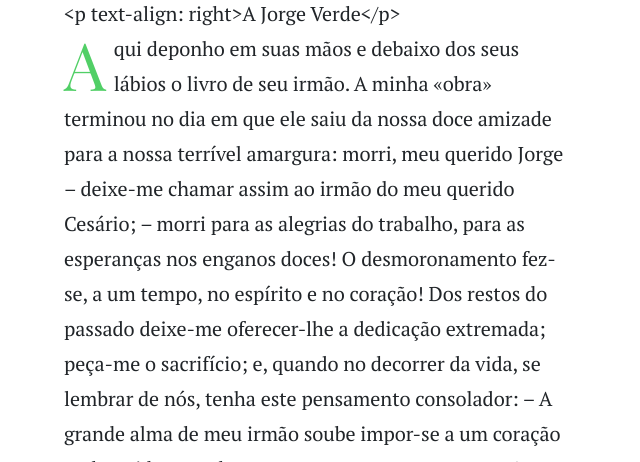
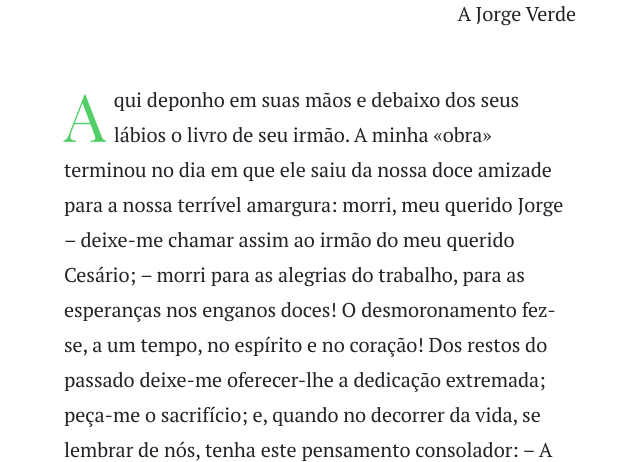
Before and after one commit to nunogand/primavera, a Jekyll site: the page built from _posts/2020-08-15-dedicatoria.md, in a window 1280 px wide and 900 px high, cut to the strip 438-900 px from the top of the window. Shown: the whole strip, without its empty margins (0-640 px from the left). Built offline with Jekyll 4.4.1, drawn with Linux system fonts in a browser that asks for light colours.

Commit message:
Update 2020-08-15-dedicatoria.md

```diff
--- a/_posts/2020-08-15-dedicatoria.md
+++ b/_posts/2020-08-15-dedicatoria.md
@@ -4,7 +4,7 @@ title: Dedicatoria
 image: capa
 category: indice
 ---
-<p text-align: right>A Jorge Verde</p>
+<p style="text-align:right">A Jorge Verde</p>
 <br/>
 <span class="caps" alt="A"></span>qui deponho em suas mãos e debaixo dos seus lábios o livro de seu irmão. A minha «obra» terminou no dia em que ele saiu da nossa doce amizade para a nossa terrível amargura: morri, meu querido Jorge – deixe-me chamar assim ao irmão do meu querido Cesário; – morri para as alegrias do trabalho, para as esperanças nos enganos doces! O desmoronamento fez-se, a um tempo, no espírito e no coração! Dos restos do passado deixe-me oferecer-lhe a dedicação extremada; peça-me o sacrifício; e, quando no decorrer da vida, se lembrar de nós, tenha este pensamento consolador: – A grande alma de meu irmão soube impor-se a um coração endurecido; e tenha estoutro pensamento: – Mas não estava de todo endurecido o coração que soube amá-la.
 Adeus, meu querido Jorge!
```
